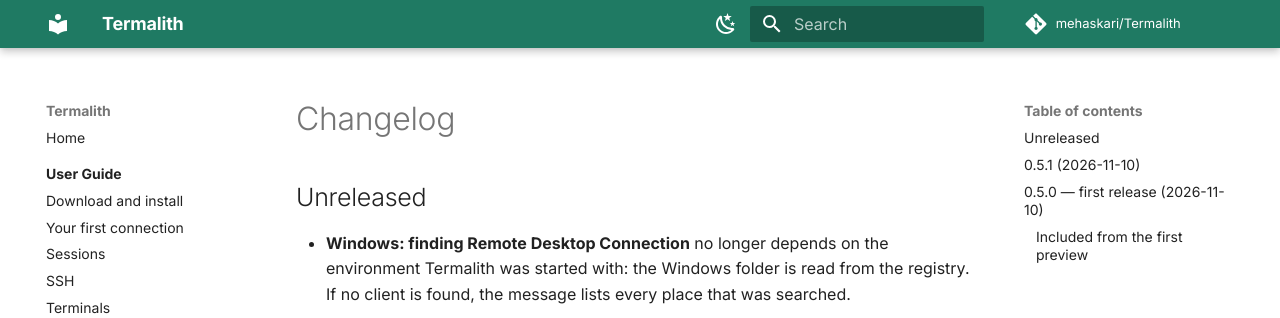
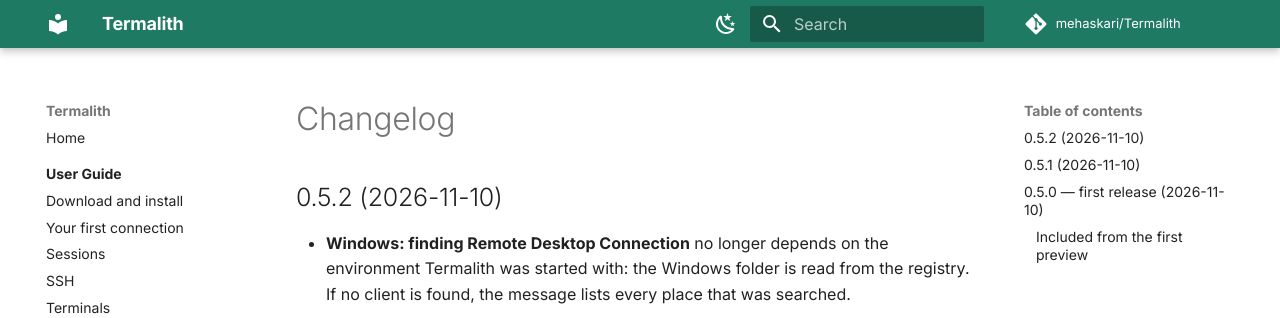
Before and after one commit to mehaskari/Termalith, an MkDocs documentation site: the page built from website/docs/changelog.md, in a window 1280 px wide and 900 px high. Shown: the top 318 px of the window. Built offline with MkDocs 1.6.1 and Material for MkDocs 9.7.7, drawn with Linux system fonts in a browser that asks for light colours; comment, search, counter and statistics services are not loaded.

Commit message:
Release 0.5.2
Version 0.5.2 everywhere; changelog: Windows Remote Desktop Connection
found through the registry with searched paths in the error (PR #74),
built-in viewer when no client is installed (PR #73).

Co-Authored-By: Claude Opus 5.5 <noreply@anthropic.com>

```diff
--- a/Cargo.toml
+++ b/Cargo.toml
@@ -3,7 +3,7 @@ resolver = "3"
 members = ["crates/terminal-pty", "crates/protocol-ssh", "crates/credential-store", "crates/app-core", "crates/test-sshd", "crates/serial-console", "crates/network-tools", "crates/remote-desktop", "crates/protocol-telnet", "crates/protocol-ftp", "apps/desktop/src-tauri"]
 
 [workspace.package]
-version = "0.5.1"
+version = "0.5.2"
 edition = "2024"
 license = "MIT"
 publish = false
--- a/website/docs/changelog.md
+++ b/website/docs/changelog.md
@@ -1,6 +1,6 @@
 # Changelog
 
-## Unreleased
+## 0.5.2 (2026-11-10)
 
 - **Windows: finding Remote Desktop Connection** no longer depends on the
   environment Termalith was started with: the Windows folder is read from
--- a/website/overrides/home.html
+++ b/website/overrides/home.html
@@ -19,7 +19,7 @@
 <meta name="twitter:description" content="Termalith is a free, open-source remote administration app for macOS, Windows and Linux: SSH and Mosh terminals, SFTP/FTP/FTPS, RDP and VNC, tunnels, serial and Telnet consoles and network tools in one window. No account, no telemetry.">
 <meta name="twitter:image" content="https://mehaskari.github.io/Termalith/assets/og.png">
 <script type="application/ld+json">
-{"@context":"https://schema.org","@type":"SoftwareApplication","name":"Termalith","applicationCategory":"DeveloperApplication","applicationSubCategory":"Remote administration","operatingSystem":"macOS 11+, Windows 10/11, Linux","softwareVersion":"0.5.1","license":"https://opensource.org/licenses/MIT","isAccessibleForFree":true,"offers":{"@type":"Offer","price":"0","priceCurrency":"USD"},"url":"https://mehaskari.github.io/Termalith/","downloadUrl":"https://github.com/mehaskari/Termalith/releases/latest","codeRepository":"https://github.com/mehaskari/Termalith","description":"Termalith is a free, open-source remote administration app for macOS, Windows and Linux: SSH and Mosh terminals, SFTP/FTP/FTPS, RDP and VNC, tunnels, serial and Telnet consoles and network tools in one window. No account, no telemetry."}
+{"@context":"https://schema.org","@type":"SoftwareApplication","name":"Termalith","applicationCategory":"DeveloperApplication","applicationSubCategory":"Remote administration","operatingSystem":"macOS 11+, Windows 10/11, Linux","softwareVersion":"0.5.2","license":"https://opensource.org/licenses/MIT","isAccessibleForFree":true,"offers":{"@type":"Offer","price":"0","priceCurrency":"USD"},"url":"https://mehaskari.github.io/Termalith/","downloadUrl":"https://github.com/mehaskari/Termalith/releases/latest","codeRepository":"https://github.com/mehaskari/Termalith","description":"Termalith is a free, open-source remote administration app for macOS, Windows and Linux: SSH and Mosh terminals, SFTP/FTP/FTPS, RDP and VNC, tunnels, serial and Telnet consoles and network tools in one window. No account, no telemetry."}
 </script>
 <script type="application/ld+json">
 {"@context":"https://schema.org","@type":"FAQPage","mainEntity":[
@@ -493,7 +493,7 @@
 
         <div class="install-pill">
           <span class="prompt">↓</span>
-          <span class="cmd">Termalith 0.5.1 — free, MIT licensed</span>
+          <span class="cmd">Termalith 0.5.2 — free, MIT licensed</span>
           <a class="copy-btn" href="#install">download</a>
         </div>
 
```
Also changed, not shown: 3 other files.
